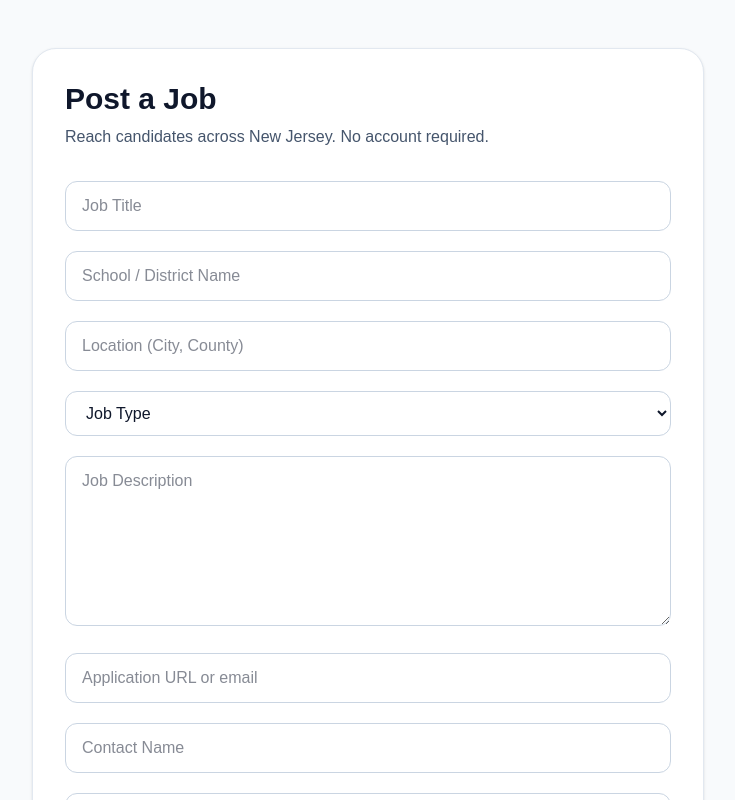
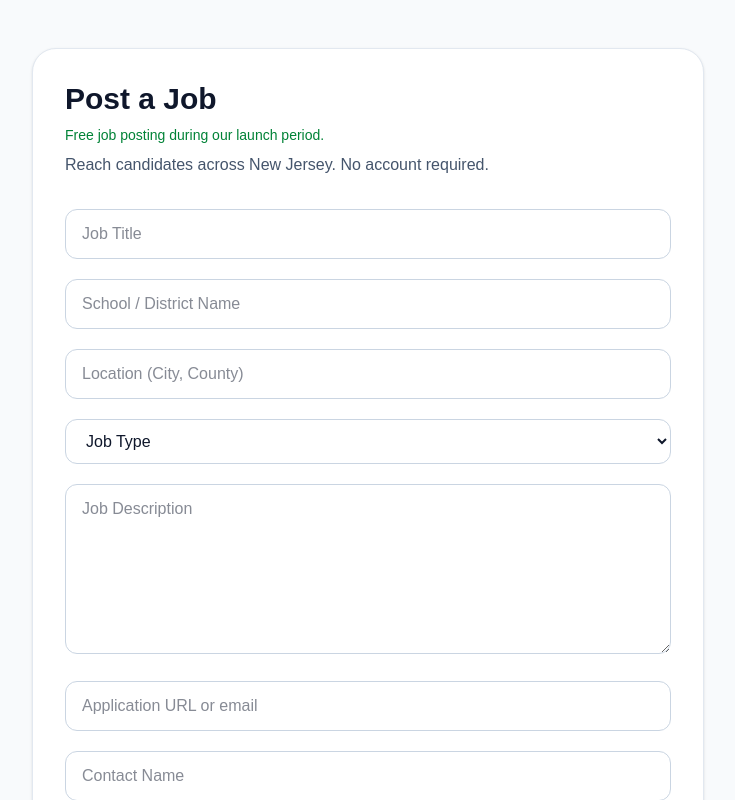
Before and after one commit to njwilkin1/nj-school-careers, a Next.js app: page /post-job in a window 1280 px wide. Shown: the top 800 px of the page, without its empty margins (272-1007 px from the left). Built offline with nearby package versions, Linux system fonts and the light colour scheme.

Commit message:
add trust signal to hero section

```diff
--- a/app/page.tsx
+++ b/app/page.tsx
@@ -126,9 +126,12 @@ export default async function Home() {
             <p className="mt-5 max-w-2xl text-lg leading-8 text-slate-200">
               Explore school job openings and apply directly to districts and schools.
             </p>
+            <p className="mt-3 text-sm text-slate-300">
+  110+ New Jersey school jobs currently listed.
+</p>
 
             <p className="mt-3 text-sm text-slate-300">
-              Browse 68+ New Jersey school jobs. Updated regularly.
+              Browse 100+ New Jersey school jobs. Updated regularly.
             </p>
 
             <div className="mt-8 rounded-3xl bg-white p-4 shadow-2xl">
@@ -406,7 +409,9 @@ export default async function Home() {
             Feature Your Job
           </a>
         </div>
-
+<p className="mt-3 text-sm text-green-600">
+  Posting jobs is currently free for New Jersey schools during launch.
+</p>
         <div className="mt-8 grid gap-5 lg:grid-cols-2">
           {featuredJobs.length > 0 ? (
             featuredJobs.map((job) => (
--- a/app/post-job/page.tsx
+++ b/app/post-job/page.tsx
@@ -78,6 +78,10 @@ export default function PostJobPage() {
     <main className="min-h-screen bg-slate-50 px-6 py-12 text-slate-900">
       <div className="mx-auto max-w-2xl rounded-3xl border border-slate-200 bg-white p-8 shadow-sm">
         <h1 className="text-3xl font-bold">Post a Job</h1>
+
+<p className="mt-2 text-sm text-green-700 font-medium">
+  Free job posting during our launch period.
+</p>
         <p className="mt-2 text-slate-600">
           Reach candidates across New Jersey. No account required.
         </p>
```
